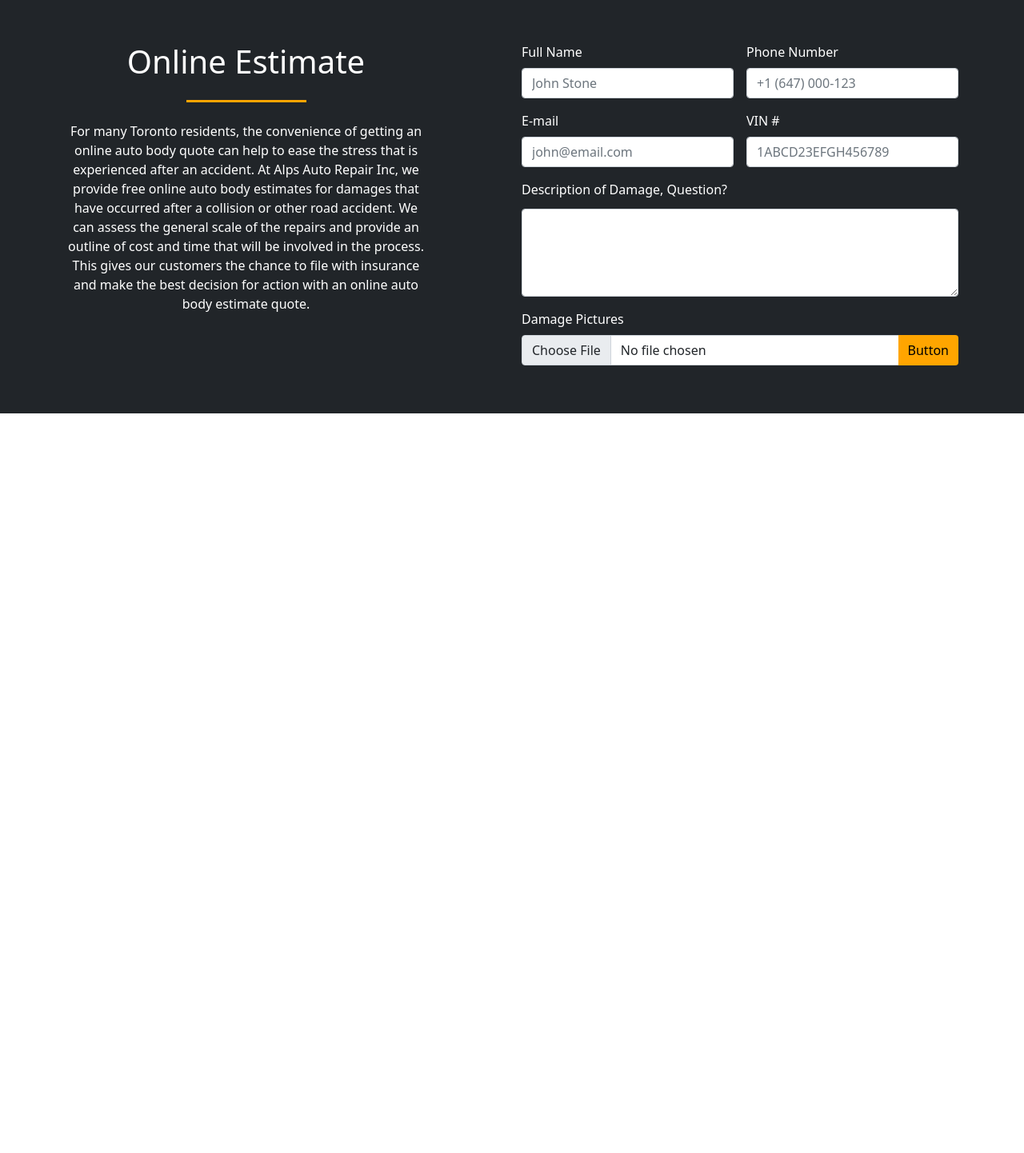
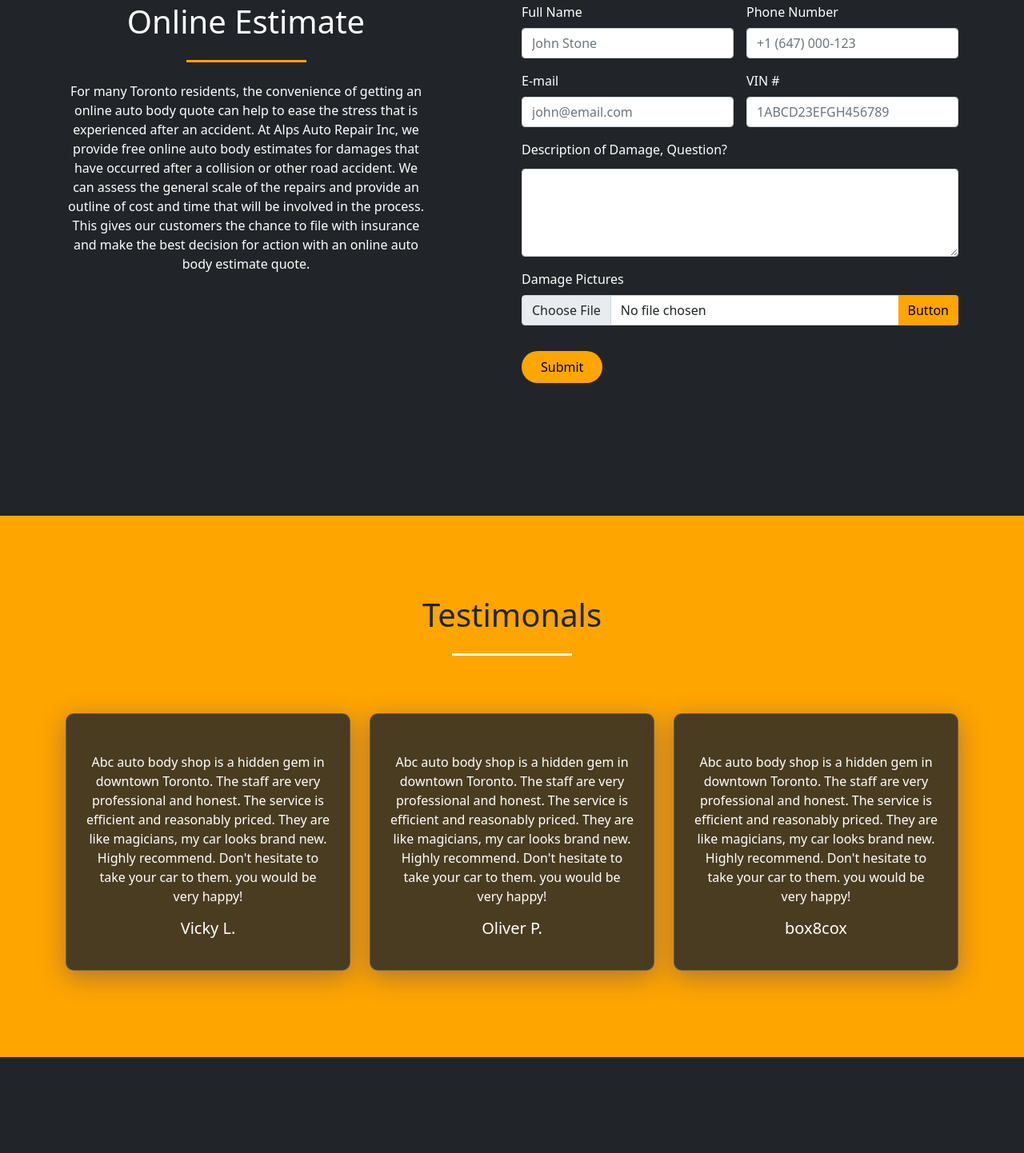
Before and after one commit to yimkawai/ABCautobody, a plain HTML site: page index.html in a window 1280 px wide. Shown: the part 1610-3052 px from the top of the page at 80% size. Before the commit the page ends 2127 px from the top, so only its background shows below. Drawn offline with nearby package versions, Linux system fonts and the light colour scheme.

Commit message:
completed testimonals' section.

```diff
--- a/index.html
+++ b/index.html
@@ -40,7 +40,7 @@
                 <div class="row">
                     <div class="col-md-8 mx-auto">
                         <p>Opening at 9AM (Mon-Sat)</p>
-                        <h1 class="display-2">Downtown Toronto<br>Auto Repair</h1>
+                        <h1 class="display-2">Downtown Toronto <br>Auto Repair</h1>
                         <p class="col-md-6 mx-auto">We are known for providing high-quality collision and auto body repairs at a fair price. Free estimates are also available.</p>
                         <button class="btn btn-primary my-4">Get Quote</button>
                     </div> <!-- col-12 -->
@@ -87,7 +87,7 @@
 
             </div> <!-- end of container -->
         </section>
-        <!-- estimate -->
+        <!-- estimates -->
         <section id="estimate" class="text-white bg-dark">
             <div class="container">
                 <div class="row justify-content-between">
@@ -124,12 +124,54 @@
                                 <div class="input-group">
                                     <input type="file" class="form-control" id="inputGroupFile04" aria-describedby="inputGroupFileAddon04" aria-label="Upload">
                                     <button class="btn btn-outline-secondary" type="button" id="inputGroupFileAddon04">Button</button>
-                                  </div> <!-- col-md-12 -->
+                                </div> <!-- col-md-12 -->
+                            </div>
+                            <div class="col-sm-6">
+                            <button type="submit" class="btn btn-primary my-3 py-2 px-4">Submit</button>
                             </div>
                         </form>
                     </div> <!-- end of col-6-->
                 </div> <!-- end of row-->
             </div> <!-- end of container-fluid -->
+        </section>
+        <!-- testimonals -->
+        <section id="testimonals" class="text-center">
+            <div class="container">
+                    <div class="col">
+                        <h1>Testimonals</h1>
+                        <div class="divider my-4"></div>
+                    </div> <!-- col -->
+
+                    <div class="row g-4 my-5 text-white">
+                        <div class="col-lg-4 col-sm-6">
+                            <div class="info-box pt-5 pb-4 px-4">
+                                <p>Abc auto body shop is a hidden gem in downtown Toronto. The staff are very professional and honest. The service is efficient and reasonably priced. They are like magicians, my car looks brand new. Highly recommend. Don't hesitate to take your car to them. you would be very happy!</p>
+                                <h5 class="mb-3">Vicky L.</h5>
+                            </div> <!-- end of info-box -->
+                        </div> <!-- end of col-lg-4 -->
+
+                        <div class="col-lg-4 col-sm-6">
+                            <div class="info-box pt-5 pb-4 px-4">
+                                <p>Abc auto body shop is a hidden gem in downtown Toronto. The staff are very professional and honest. The service is efficient and reasonably priced. They are like magicians, my car looks brand new. Highly recommend. Don't hesitate to take your car to them. you would be very happy!</p>
+                                <h5 class="mb-3">Oliver P.</h5>
+                            </div> <!-- end of info-box -->
+                        </div> <!-- end of col-lg-4 -->
+
+                        <div class="col-lg-4 col-sm-6">
+                            <div class="info-box pt-5 pb-4 px-4">
+                                <p>Abc auto body shop is a hidden gem in downtown Toronto. The staff are very professional and honest. The service is efficient and reasonably priced. They are like magicians, my car looks brand new. Highly recommend. Don't hesitate to take your car to them. you would be very happy!</p>
+                                <h5 class="mb-3">box8cox</h5>
+                            </div> <!-- end of info-box -->
+                        </div> <!-- end of col-lg-4 -->
+
+                    </div> <!-- end of row -->
+
+        </section>
+        <!-- contact us -->
+        <section id="contact" class="bg-dark">
+            <div class="container">
+
+            </div>
         </section>
     </main>
     <script src="https://cdnjs.cloudflare.com/ajax/libs/jquery/3.6.0/jquery.min.js" integrity="sha512-894YE6QWD5I59HgZOGReFYm4dnWc1Qt5NtvYSaNcOP+u1T9qYdvdihz0PPSiiqn/+/3e7Jo4EaG7TubfWGUrMQ==" crossorigin="anonymous" referrerpolicy="no-referrer"></script>
--- a/style.css
+++ b/style.css
@@ -98,7 +98,7 @@ section {
 
 
 #estimate {
-    padding-top: 200px;
+    padding: 150px 0;
 }
 
 #estimate button {
@@ -110,3 +110,25 @@ section {
 #estimate button:hover {
     color: white;
 }
+
+#testimonals {
+    background-color: orange;
+    padding-top: 100px;
+
+}
+
+#testimonals .divider {
+    background-color: white;
+    height: 3px;
+    width: 150px;
+    margin: 0 auto;
+}
+
+#testimonals .info-box {
+    background: #222529d0;
+    box-shadow: 0 8px 32px 0 rgba( 31, 38, 135, 0.37 );
+    backdrop-filter: blur( 14.5px );
+    -webkit-backdrop-filter: blur( 14.5px );
+    border-radius: 10px;
+    border: 1px solid rgba( 255, 255, 255, 0.18 );
+}
```
